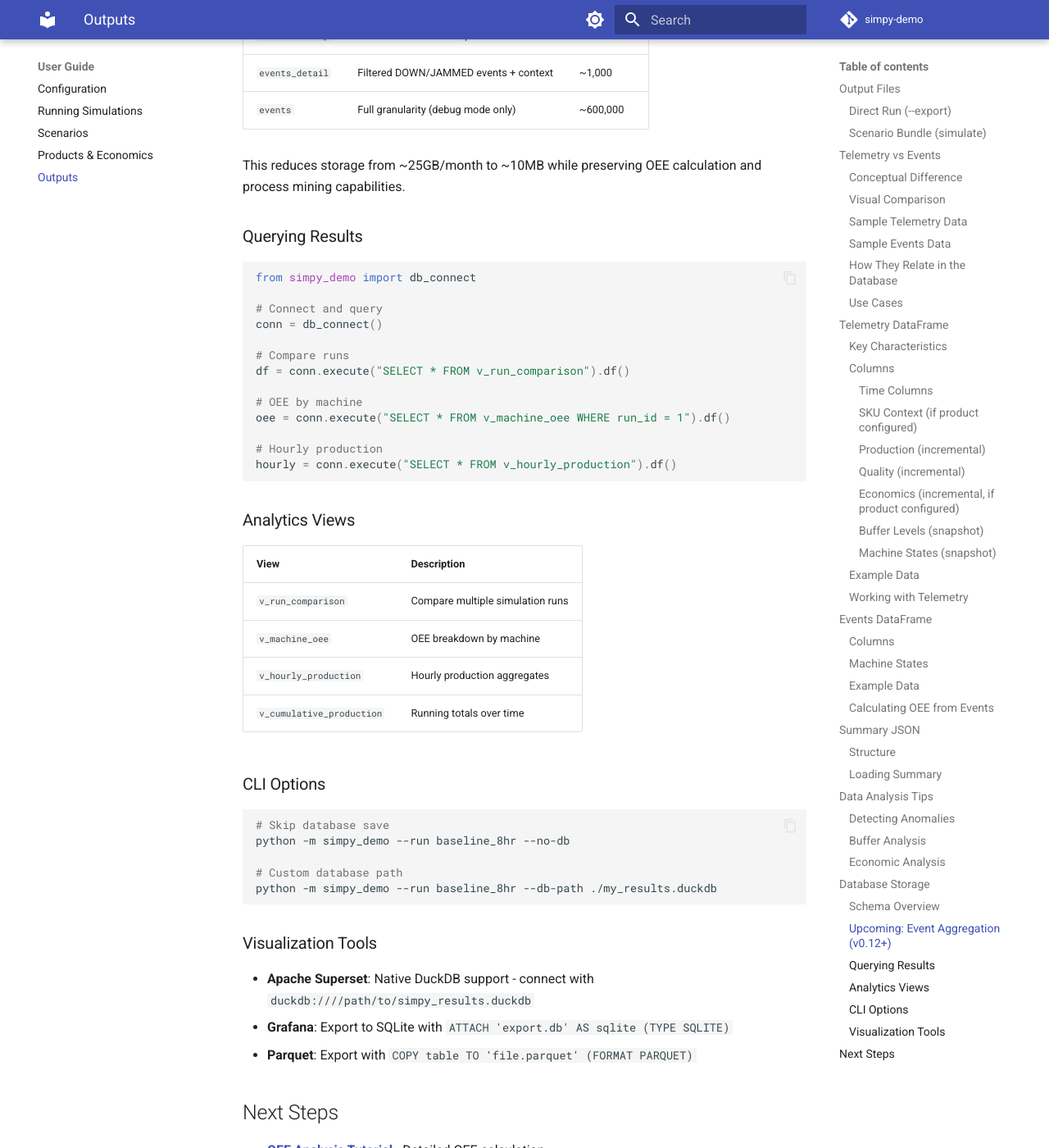
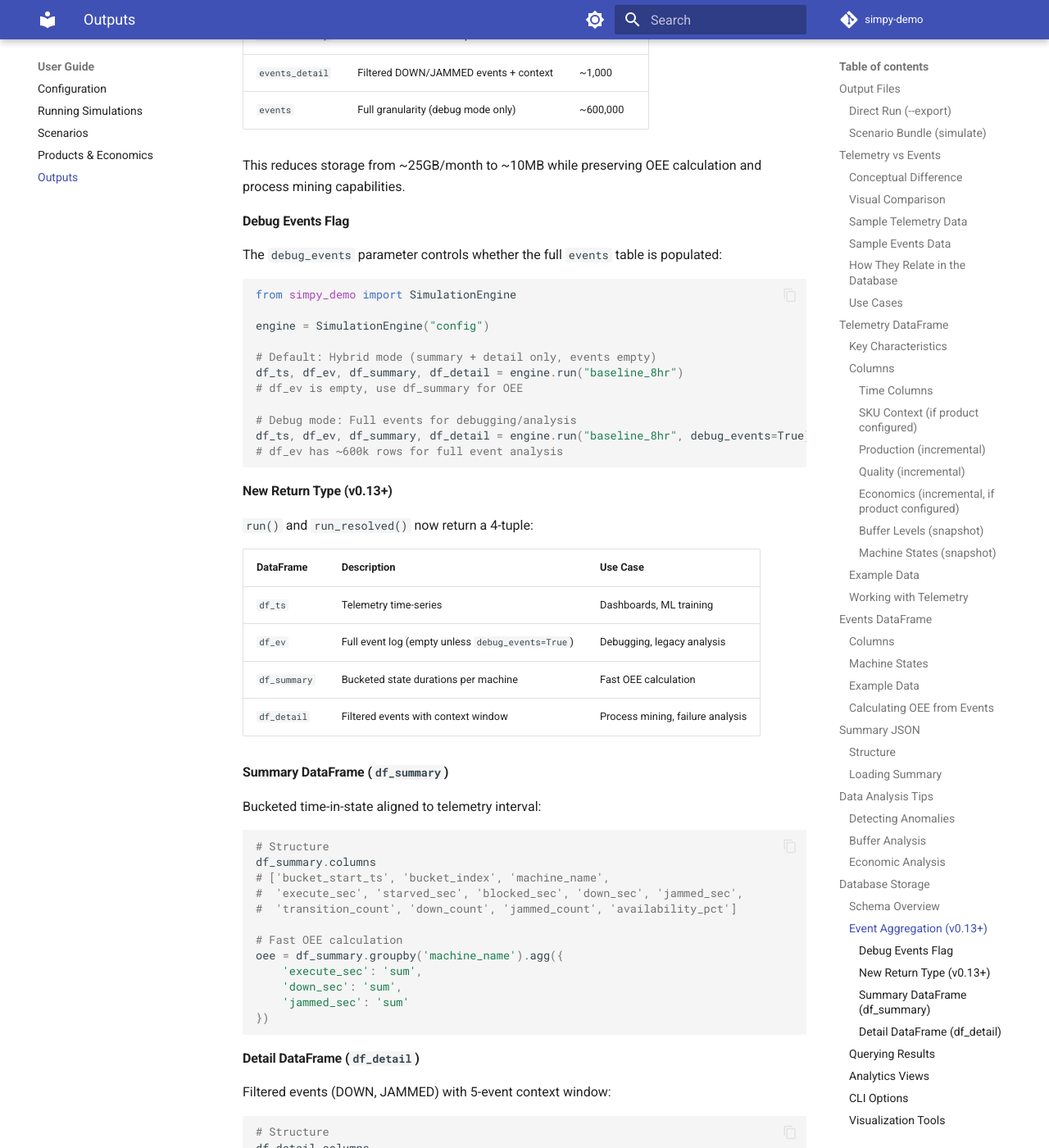
Before and after one commit to mcfitzgerald/virtual-twin, an MkDocs documentation site: the page built from docs/user-guide/outputs.md, in a window 1280 px wide and 1400 px high, scrolled down 10061 px. Shown: the whole window at 82% size. Built offline with MkDocs 1.6.1 and Material for MkDocs 9.7.7, drawn with Linux system fonts in a browser that asks for light colours; comment, search, counter and statistics services are not loaded; some of the changed text lies outside the part shown.

Commit message:
feat: integrate EventAggregator into SimulationEngine (v0.13.0)
Phase 3 of event storage optimization:
- Add debug_events parameter to run() and run_resolved()
- New 4-tuple return: (df_ts, df_ev, df_summary, df_detail)
- Create EventAggregator in engine, pass through LayoutBuilder
- Call aggregator.finalize() after simulation completes
- Update all callers for new return type

Breaking change: run() returns 4-tuple instead of 2-tuple

🤖 Generated with [Claude Code](https://claude.com/claude-code)

Co-Authored-By: Claude <noreply@anthropic.com>

````diff
--- a/docs/user-guide/outputs.md
+++ b/docs/user-guide/outputs.md
@@ -384,9 +384,9 @@ Simulation results are automatically saved to DuckDB (`./simpy_results.duckdb`)
 | `machine_oee` | OEE calculated per machine |
 | `run_equipment` | Equipment config snapshot |
 
-### Upcoming: Event Aggregation (v0.12+)
+### Event Aggregation (v0.13+)
 
-The `EventAggregator` class provides hybrid storage optimization:
+The `EventAggregator` provides hybrid storage optimization with ~3000x storage reduction:
 
 | Table | Purpose | Rows (8hr) |
 |-------|---------|------------|
@@ -395,6 +395,68 @@ The `EventAggregator` class provides hybrid storage optimization:
 | `events` | Full granularity (debug mode only) | ~600,000 |
 
 This reduces storage from ~25GB/month to ~10MB while preserving OEE calculation and process mining capabilities.
+
+#### Debug Events Flag
+
+The `debug_events` parameter controls whether the full `events` table is populated:
+
+```python
+from simpy_demo import SimulationEngine
+
+engine = SimulationEngine("config")
+
+# Default: Hybrid mode (summary + detail only, events empty)
+df_ts, df_ev, df_summary, df_detail = engine.run("baseline_8hr")
+# df_ev is empty, use df_summary for OEE
+
+# Debug mode: Full events for debugging/analysis
+df_ts, df_ev, df_summary, df_detail = engine.run("baseline_8hr", debug_events=True)
+# df_ev has ~600k rows for full event analysis
+```
+
+#### New Return Type (v0.13+)
+
+`run()` and `run_resolved()` now return a 4-tuple:
+
+| DataFrame | Description | Use Case |
+|-----------|-------------|----------|
+| `df_ts` | Telemetry time-series | Dashboards, ML training |
+| `df_ev` | Full event log (empty unless `debug_events=True`) | Debugging, legacy analysis |
+| `df_summary` | Bucketed state durations per machine | Fast OEE calculation |
+| `df_detail` | Filtered events with context window | Process mining, failure analysis |
+
+#### Summary DataFrame (`df_summary`)
+
+Bucketed time-in-state aligned to telemetry interval:
+
+```python
+# Structure
+df_summary.columns
+# ['bucket_start_ts', 'bucket_index', 'machine_name',
+#  'execute_sec', 'starved_sec', 'blocked_sec', 'down_sec', 'jammed_sec',
+#  'transition_count', 'down_count', 'jammed_count', 'availability_pct']
+
+# Fast OEE calculation
+oee = df_summary.groupby('machine_name').agg({
+    'execute_sec': 'sum',
+    'down_sec': 'sum',
+    'jammed_sec': 'sum'
+})
+```
+
+#### Detail DataFrame (`df_detail`)
+
+Filtered events (DOWN, JAMMED) with 5-event context window:
+
+```python
+# Structure
+df_detail.columns
+# ['ts', 'sim_time_sec', 'machine_name', 'state', 'prev_state',
+#  'duration_sec', 'is_interesting']
+
+# Find failure patterns
+failures = df_detail[df_detail['is_interesting'] == True]
+```
 
 ### Querying Results
 
--- a/pyproject.toml
+++ b/pyproject.toml
@@ -1,6 +1,6 @@
 [project]
 name = "simpy-demo"
-version = "0.12.1"
+version = "0.13.0"
 description = ""
 authors = [
     {name = "Your Name",email = "michael.craig.fitzgerald@gmail.com"}
````
Also changed, not shown: CHANGELOG.md (+26 -0 lines), 11 other files.
